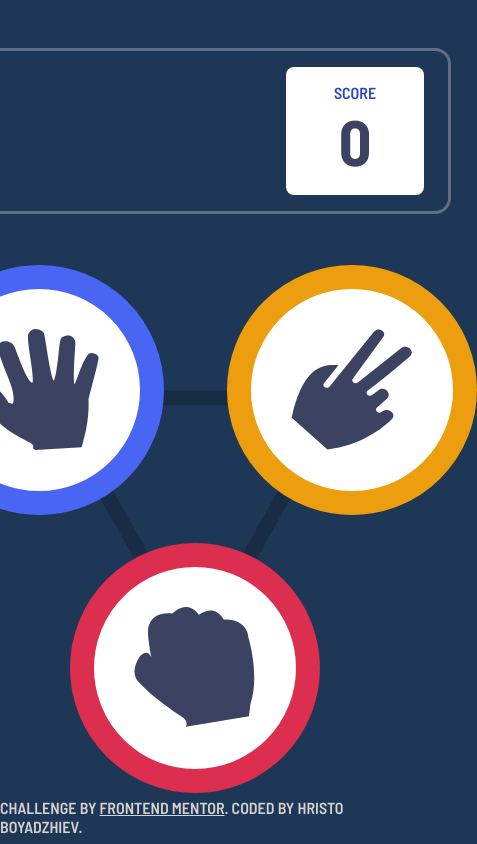
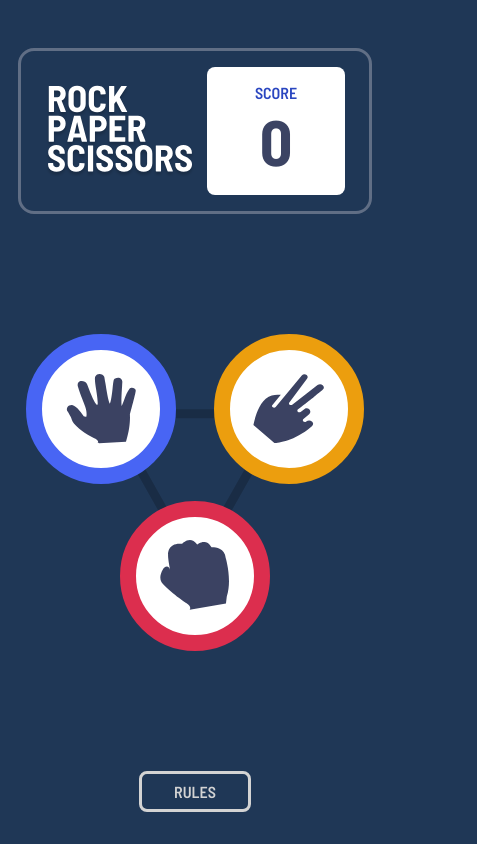
Before and after one commit to Hristo-Boyadzhiev/Rock-Paper-Scissors, a React (Vite) app in the folder Rock-Paper-Scissors/: page / in a window 390 px wide. Shown: the whole page, 477 px wide, since content can reach past the window. Built offline with nearby package versions, Linux system fonts and the light colour scheme.

Commit message:
make responsive designs for header and gameField components

```diff
--- a/Rock-Paper-Scissors/src/components/Game/GameField/GameField.module.css
+++ b/Rock-Paper-Scissors/src/components/Game/GameField/GameField.module.css
@@ -1,6 +1,5 @@
 .triangle-container {
     position: relative;
-    margin-top: 11em;
 }
 
 .circle {
@@ -40,3 +39,49 @@
     transform: translate(50%, -50%);
     border: 1.5em solid hsl(349, 71%, 52%)
 }
+
+@media (max-width: 600px) {
+    .circle {
+        width: 200px;
+        height: 200px;
+    }
+
+    .paper, .scissors, .rock {
+        border-width: 1.2em;
+    }
+}
+
+@media (max-width: 550px) {
+    .circle {
+        width: 150px;
+        height: 150px;
+    }
+
+    .paper, .scissors, .rock {
+        border-width: 1em;
+    }
+}
+
+@media (max-width: 500px) {
+    .triangle-container {
+        width: 80%;
+    }
+}
+
+@media (max-width: 450px) {
+    .triangle-container {
+        width: 70%;
+    }
+}
+
+@media (max-width: 400px) {
+    .triangle-container {
+        width: 60%;
+    }
+}
+
+@media (max-width: 370px) {
+    .triangle-container {
+        width: 55%;
+    }
+}
--- a/Rock-Paper-Scissors/src/components/Game/Result/Result.module.css
+++ b/Rock-Paper-Scissors/src/components/Game/Result/Result.module.css
@@ -1,5 +1,5 @@
 .game-info {
-    margin-top: 5em;
+    /* margin-top: 5em; */
     display: flex;
     align-items: center;
     gap: 10em;
--- a/Rock-Paper-Scissors/src/components/Header/Header.module.css
+++ b/Rock-Paper-Scissors/src/components/Header/Header.module.css
@@ -1,5 +1,7 @@
 .logo-and-result-container {
     display: flex;
+    align-items: center;
+    justify-content: space-between;
     gap: 20em;
     padding: 1em 1.5em;
     border: 3px solid hsl(217, 16%, 45%);
@@ -22,3 +24,54 @@
     font-weight: 700;
     color: hsl(229, 25%, 31%)
 }
+
+@media (max-width: 800px){
+    .logo-and-result-container{
+        gap: 15em
+    }
+}
+
+@media (max-width: 650px){
+    .logo-and-result-container{
+        gap: 10em
+    }
+}
+
+@media (max-width: 550px){
+    .logo-and-result-container{
+        gap: 5em
+    }
+}
+
+@media (max-width: 500px){
+    .logo-and-result-container{
+        gap: 3em
+    }
+}
+
+@media (max-width: 450px){
+    .logo-and-result-container{
+        gap: 2em
+    }
+}
+
+@media (max-width: 400px) {
+    .logo-and-result-container{
+        gap: 0em
+    }
+
+    .img-container {
+        width: 50%;
+    }
+}
+
+@media (max-width: 370px) {
+    .logo-and-result-container{
+        gap: 0em;
+        margin: 0 0.5em;
+    }
+
+    .img-container {
+        width: 40%;
+    }
+}
--- a/Rock-Paper-Scissors/src/components/Header/Header.tsx
+++ b/Rock-Paper-Scissors/src/components/Header/Header.tsx
@@ -5,8 +5,12 @@ export default function Header() {
   const { score } = useGameContext();
   return (
     <header className={styles["logo-and-result-container"]}>
-      <div>
-        <img src="./src/assets/logo.svg" alt="game-logo" />
+      <div className={styles["img-container"]}>
+        <img
+          src="./src/assets/logo.svg"
+          alt="game-logo"
+          className={styles["proba"]}
+        />
       </div>
       <div className={styles["score-container"]}>
         <p>Score</p>
--- a/Rock-Paper-Scissors/src/components/RockPaperScissors.module.css
+++ b/Rock-Paper-Scissors/src/components/RockPaperScissors.module.css
@@ -8,6 +8,9 @@
 
 .main-container {
     flex-grow: 1;
+    display: flex;
+    justify-content: center;
+    align-items: center;
  }
 
 .rules {
--- a/Rock-Paper-Scissors/src/components/RockPaperScissors.tsx
+++ b/Rock-Paper-Scissors/src/components/RockPaperScissors.tsx
@@ -28,7 +28,7 @@ export default function RockPaperScissors() {
           rules
         </button>
       )}
-      <Footer />
+      {/* <Footer /> */}
     </div>
   );
 }
```
